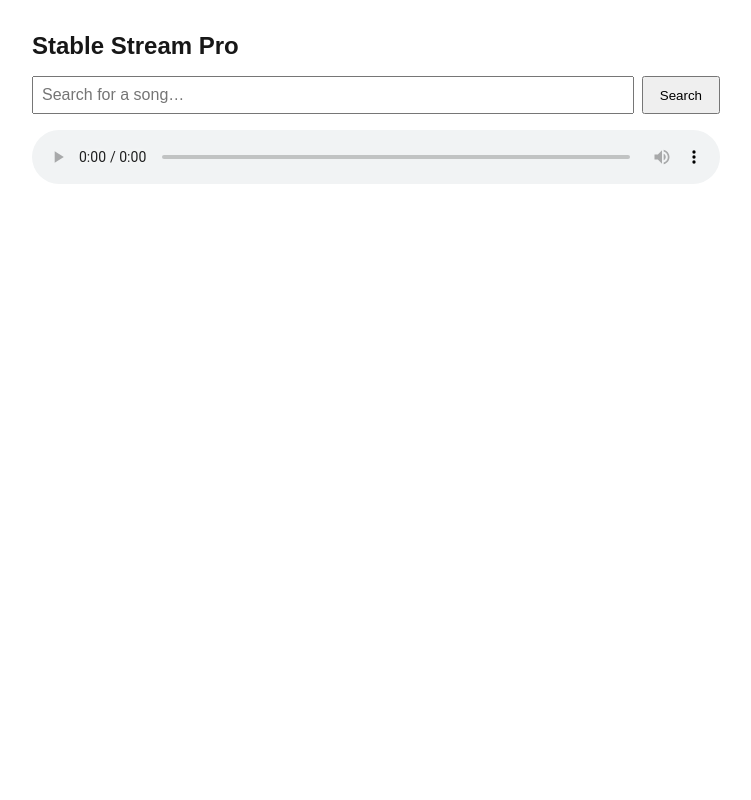
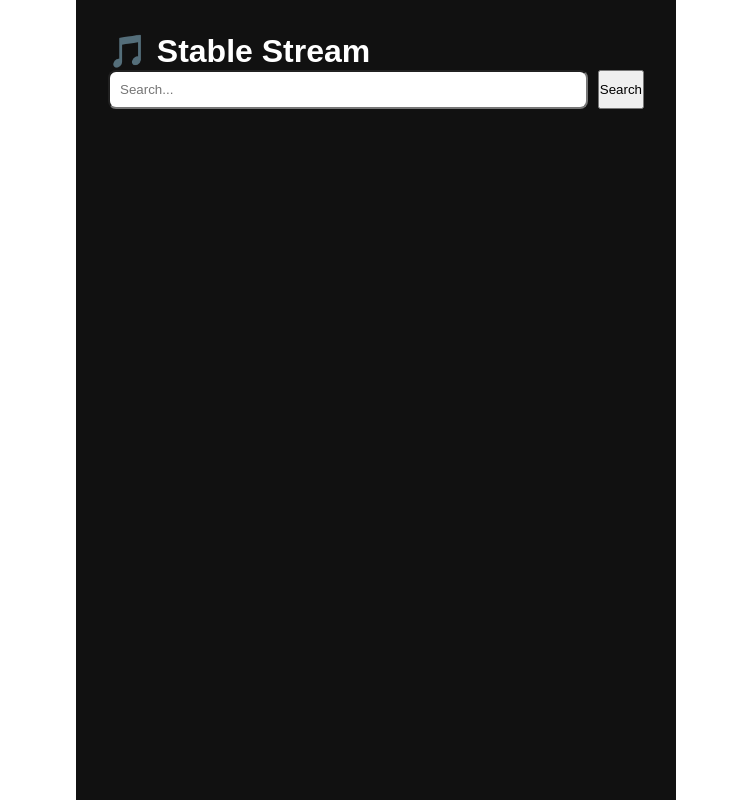
Before and after one commit to CodeSudo/music-service, a Next.js app: page / in a window 1280 px wide. Shown: the whole page, without its empty margins (264-1015 px from the left). Built offline with nearby package versions, Linux system fonts and the light colour scheme.

Commit message:
Refactor MusicPage to MusicPlayer and update logic

```diff
--- a/app/page.js
+++ b/app/page.js
@@ -1,276 +1,174 @@
 "use client";
+import { useState, useEffect, useRef } from 'react';
 
-import { useState, useRef, useCallback } from "react";
-
-export default function MusicPage() {
+export default function MusicPlayer() {
   const [query, setQuery] = useState("");
   const [results, setResults] = useState([]);
   const [queue, setQueue] = useState([]);
   const [currentIndex, setCurrentIndex] = useState(-1);
-  const [status, setStatus] = useState("idle");
-  const [statusMsg, setStatusMsg] = useState("");
+  const [loading, setLoading] = useState(false);
+  const playerRef = useRef(null);
+  const watchdogRef = useRef(null);
 
-  const audioRef = useRef(null);
-  const currentIndexRef = useRef(-1);
-  const queueRef = useRef([]);
-  const retryCountRef = useRef(0);
-  const MAX_RETRIES = 2;
+  // 1. Function to (Re)Initialize the Player
+  const initPlayer = (videoId = '') => {
+    // If player exists, destroy it to clear memory leaks
+    if (playerRef.current && typeof playerRef.current.destroy === 'function') {
+      try { playerRef.current.destroy(); } catch (e) {}
+    }
 
-  const syncRefs = (newQueue, newIndex) => {
-    queueRef.current = newQueue;
-    currentIndexRef.current = newIndex;
+    playerRef.current = new window.YT.Player('hidden-player', {
+      height: '0',
+      width: '0',
+      videoId: videoId,
+      playerVars: { 'autoplay': 1, 'controls': 0, 'origin': window.location.origin },
+      events: {
+        'onReady': (event) => {
+          if (videoId) event.target.playVideo();
+        },
+        'onStateChange': (event) => {
+          // Clear watchdog if song actually starts playing
+          if (event.data === window.YT.PlayerState.PLAYING) {
+            clearTimeout(watchdogRef.current);
+          }
+          // Handle Auto-Next
+          if (event.data === window.YT.PlayerState.ENDED) {
+            handleAutoNext();
+          }
+        },
+        'onError': () => {
+          console.log("Player Error - Attempting Reset...");
+          handleFreezeReset();
+        }
+      }
+    });
+  };
+
+  useEffect(() => {
+    if (!window.YT) {
+      const tag = document.createElement('script');
+      tag.src = "https://www.youtube.com/iframe_api";
+      const firstScriptTag = document.getElementsByTagName('script')[0];
+      firstScriptTag.parentNode.insertBefore(tag, firstScriptTag);
+    }
+    window.onYouTubeIframeAPIReady = () => initPlayer();
+  }, []);
+
+  // 2. The "Freeze Reset" Logic
+  const handleFreezeReset = (targetIndex, currentQueue) => {
+    console.warn("Freeze detected. Re-initializing player...");
+    const song = currentQueue[targetIndex];
+    initPlayer(song.videoId);
   };
 
   const search = async () => {
-    if (!query.trim()) return;
-    setStatusMsg("Searching…");
+    if (!query) return;
+    setLoading(true);
     try {
-      const res = await fetch(
-        `/api/stream?query=${encodeURIComponent(query)}`
-      );
+      const res = await fetch(`/api/stream?query=${encodeURIComponent(query)}`);
       const data = await res.json();
       setResults(Array.isArray(data) ? data : []);
-      setStatusMsg("");
-    } catch {
-      setStatusMsg("Search failed.");
+    } catch (err) {
+      console.error("Search failed", err);
+    } finally {
+      setLoading(false);
     }
   };
 
-  const playFromQueue = useCallback((index, targetQueue) => {
-    const q = targetQueue ?? queueRef.current;
-    const track = q[index];
-    if (!track || !audioRef.current) return;
+  const playFromQueue = (index, currentQueue) => {
+    if (index >= 0 && index < currentQueue.length) {
+      const song = currentQueue[index];
+      setCurrentIndex(index);
 
-    retryCountRef.current = 0;
-    syncRefs(q, index);
-    setCurrentIndex(index);
-    setStatus("loading");
-    setStatusMsg(`Loading: ${track.name}`);
+      // Start Watchdog: If song doesn't play in 3s, reset the player
+      clearTimeout(watchdogRef.current);
+      watchdogRef.current = setTimeout(() => {
+        handleFreezeReset(index, currentQueue);
+      }, 3000);
 
-    audioRef.current.src = `/api/stream?videoId=${track.videoId}`;
-    audioRef.current.load();
-    audioRef.current.play().catch(() => {});
-  }, []);
-
-  const retryPlayback = useCallback(
-    (index, targetQueue) => {
-      if (retryCountRef.current >= MAX_RETRIES) {
-        setStatus("error");
-        setStatusMsg("Playback failed. Skipping…");
-        setTimeout(() => handleAutoNext(), 2000);
-        return;
+      if (playerRef.current && playerRef.current.loadVideoById) {
+        playerRef.current.loadVideoById(song.videoId);
+        playerRef.current.playVideo();
+      } else {
+        initPlayer(song.videoId);
       }
-      retryCountRef.current += 1;
-      setTimeout(() => playFromQueue(index, targetQueue), 1500);
-    },
-    [playFromQueue]
-  );
-
-  const handleAutoNext = useCallback(() => {
-    const q = queueRef.current;
-    const next = currentIndexRef.current + 1;
-    if (next < q.length) {
-      playFromQueue(next, q);
-    } else {
-      syncRefs(q, -1);
-      setCurrentIndex(-1);
-      setStatus("idle");
-      setStatusMsg("Queue finished.");
-    }
-  }, [playFromQueue]);
-
-  // FIX (geo): Intercept the audio element's error event and check whether
-  // the server returned a 451 (geo-restricted) before doing a retry.
-  const handleAudioError = useCallback(async () => {
-    const src = audioRef.current?.src;
-    if (src) {
-      try {
-        const res = await fetch(src, { method: "HEAD" });
-        if (res.status === 451) {
-          const track = queueRef.current[currentIndexRef.current];
-          setStatus("error");
-          setStatusMsg(
-            `"${track?.name ?? "This song"}" isn't available in your region. Skipping…`
-          );
-          setTimeout(() => handleAutoNext(), 3000);
-          return;
-        }
-      } catch {
-        // HEAD request failed — fall through to normal retry
-      }
-    }
-    retryPlayback(currentIndexRef.current, queueRef.current);
-  }, [retryPlayback, handleAutoNext]);
-
-  // FIX (P1): Play the newly added track, not index 0, when queue was idle.
-  const addToQueue = (track) => {
-    const newQueue = [...queueRef.current, track];
-    const addedIndex = newQueue.length - 1;
-    syncRefs(newQueue, currentIndexRef.current);
-    setQueue([...newQueue]);
-
-    if (currentIndexRef.current === -1) {
-      playFromQueue(addedIndex, newQueue);
     }
   };
 
-  const clearQueue = () => {
-    if (audioRef.current) {
-      audioRef.current.pause();
-      audioRef.current.src = "";
-    }
-    syncRefs([], -1);
-    setQueue([]);
-    setCurrentIndex(-1);
-    setStatus("idle");
-    setStatusMsg("");
+  const handleAutoNext = () => {
+    setQueue((prevQueue) => {
+      setCurrentIndex((prevIndex) => {
+        const nextIndex = prevIndex + 1;
+        if (nextIndex < prevQueue.length) {
+          playFromQueue(nextIndex, prevQueue);
+          return nextIndex;
+        }
+        return prevIndex;
+      });
+      return prevQueue;
+    });
   };
 
-  const currentTrack =
-    currentIndex >= 0 ? queueRef.current[currentIndex] : null;
+  const instantPlay = (song) => {
+    const newQueue = [song];
+    setQueue(newQueue);
+    playFromQueue(0, newQueue);
+  };
+
+  const addToQueue = (song) => {
+    setQueue((prev) => {
+      const newQueue = [...prev, song];
+      if (currentIndex === -1) {
+        playFromQueue(0, newQueue);
+      }
+      return newQueue;
+    });
+  };
 
   return (
-    <main
-      style={{
-        fontFamily: "sans-serif",
-        maxWidth: 720,
-        margin: "0 auto",
-        padding: "2rem 1rem",
-      }}
-    >
-      <h1 style={{ fontSize: "1.5rem", marginBottom: "1rem" }}>
-        Stable Stream Pro
-      </h1>
+    <div style={{ padding: '2rem', maxWidth: '600px', margin: 'auto', background: '#111', color: '#fff', minHeight: '100vh' }}>
+      <h1>🎵 Stable Stream</h1>
+      {/* Container must stay visible for initPlayer to find it, but 0px size */}
+      <div id="hidden-player" style={{ position: 'absolute', top: '-1000px' }}></div>
 
-      <div style={{ display: "flex", gap: 8, marginBottom: "1rem" }}>
+      <div style={{ display: 'flex', gap: '10px', marginBottom: '20px' }}>
         <input
           value={query}
           onChange={(e) => setQuery(e.target.value)}
-          onKeyDown={(e) => e.key === "Enter" && search()}
-          placeholder="Search for a song…"
-          style={{ flex: 1, padding: "0.5rem", fontSize: "1rem" }}
+          onKeyDown={(e) => e.key === 'Enter' && search()}
+          placeholder="Search..."
+          style={{ flex: 1, padding: '10px', borderRadius: '8px', color: '#000' }}
         />
-        <button
-          onClick={search}
-          style={{ padding: "0.5rem 1rem", cursor: "pointer" }}
-        >
-          Search
-        </button>
+        <button onClick={search} disabled={loading}>{loading ? '...' : 'Search'}</button>
       </div>
 
-      {statusMsg && (
-        <p
-          style={{
-            color: status === "error" ? "#c00" : "#555",
-            marginBottom: "0.75rem",
-            fontSize: "0.9rem",
-          }}
-        >
-          {statusMsg}
-        </p>
-      )}
-
-      {currentTrack && (
-        <div
-          style={{
-            background: "#f0f4ff",
-            borderRadius: 8,
-            padding: "0.75rem 1rem",
-            marginBottom: "1rem",
-          }}
-        >
-          <strong>Now playing:</strong> {currentTrack.name}
-          {currentTrack.artist?.name && ` — ${currentTrack.artist.name}`}
+      {currentIndex !== -1 && queue[currentIndex] && (
+        <div style={{ background: '#333', padding: '15px', borderRadius: '12px', marginBottom: '20px', border: '1px solid #1db954' }}>
+          <p><strong>Playing:</strong> {queue[currentIndex].name}</p>
+          <div style={{ display: 'flex', gap: '10px', marginTop: '10px' }}>
+            <button onClick={() => playerRef.current?.pauseVideo()}>Pause</button>
+            <button onClick={() => playerRef.current?.playVideo()}>Play</button>
+            <button onClick={handleAutoNext}>Skip</button>
+            <button onClick={() => { setQueue([]); setCurrentIndex(-1); playerRef.current?.stopVideo(); }} style={{ background: '#ff4444', color: '#fff', border: 'none', borderRadius: '4px' }}>Clear</button>
+          </div>
         </div>
       )}
 
-      <audio
-        ref={audioRef}
-        onPlay={() => {
-          setStatus("playing");
-          setStatusMsg(
-            `Playing: ${queueRef.current[currentIndexRef.current]?.name ?? ""}`
-          );
-        }}
-        onPause={() => setStatus("paused")}
-        onEnded={handleAutoNext}
-        onError={handleAudioError}
-        controls
-        style={{ width: "100%", marginBottom: "1rem" }}
-      />
-
-      {queue.length > 0 && (
-        <div style={{ marginBottom: "1rem" }}>
-          <div
-            style={{
-              display: "flex",
-              justifyContent: "space-between",
-              alignItems: "center",
-              marginBottom: 6,
-            }}
-          >
-            <strong>Queue ({queue.length})</strong>
-            <button
-              onClick={clearQueue}
-              style={{ fontSize: "0.8rem", cursor: "pointer", color: "#c00" }}
-            >
-              Clear
-            </button>
-          </div>
-          {queue.map((track, i) => (
-            <div
-              key={`${track.videoId}-${i}`}
-              onClick={() => playFromQueue(i)}
-              style={{
-                padding: "0.4rem 0.6rem",
-                cursor: "pointer",
-                borderRadius: 4,
-                background: i === currentIndex ? "#dde8ff" : "transparent",
-                fontWeight: i === currentIndex ? 600 : 400,
-              }}
-            >
-              {i + 1}. {track.name}
-              {track.artist?.name && (
-                <span style={{ color: "#666", fontWeight: 400 }}>
-                  {" "}
-                  — {track.artist.name}
-                </span>
-              )}
+      <ul style={{ listStyle: 'none', padding: 0 }}>
+        {results.map((song) => (
+          <li key={song.videoId}
+              style={{ padding: '10px', borderBottom: '1px solid #333', display: 'flex', alignItems: 'center', gap: '10px' }}>
+            <div onClick={() => instantPlay(song)} style={{ flex: 1, display: 'flex', alignItems: 'center', gap: '10px', cursor: 'pointer' }}>
+              <img src={song.thumbnails?.[0]?.url} width="40" height="40" style={{ borderRadius: '4px' }} alt="" />
+              <div>
+                <div style={{ fontWeight: 'bold' }}>{song.name}</div>
+                <div style={{ fontSize: '0.8rem', color: '#aaa' }}>{song.artists?.[0]?.name}</div>
+              </div>
             </div>
-          ))}
-        </div>
-      )}
-
-      {results.length > 0 && (
-        <div>
-          <strong style={{ display: "block", marginBottom: 6 }}>Results</strong>
-          {results.map((track) => (
-            <div
-              key={track.videoId}
-              style={{
-                display: "flex",
-                justifyContent: "space-between",
-                alignItems: "center",
-                padding: "0.4rem 0",
-                borderBottom: "1px solid #eee",
-              }}
-            >
-              <span>
-                {track.name}
-                {track.artist?.name && (
-                  <span style={{ color: "#666" }}> — {track.artist.name}</span>
-                )}
-              </span>
-              <button
-                onClick={() => addToQueue(track)}
-                style={{ marginLeft: 8, cursor: "pointer", fontSize: "0.85rem" }}
-              >
-                + Queue
-              </button>
-            </div>
-          ))}
-        </div>
-      )}
-    </main>
+            <button onClick={() => addToQueue(song)} style={{ padding: '5px 10px', background: '#1db954', color: '#fff', border: 'none', borderRadius: '4px' }}>+ Queue</button>
+          </li>
+        ))}
+      </ul>
+    </div>
   );
 }
```
